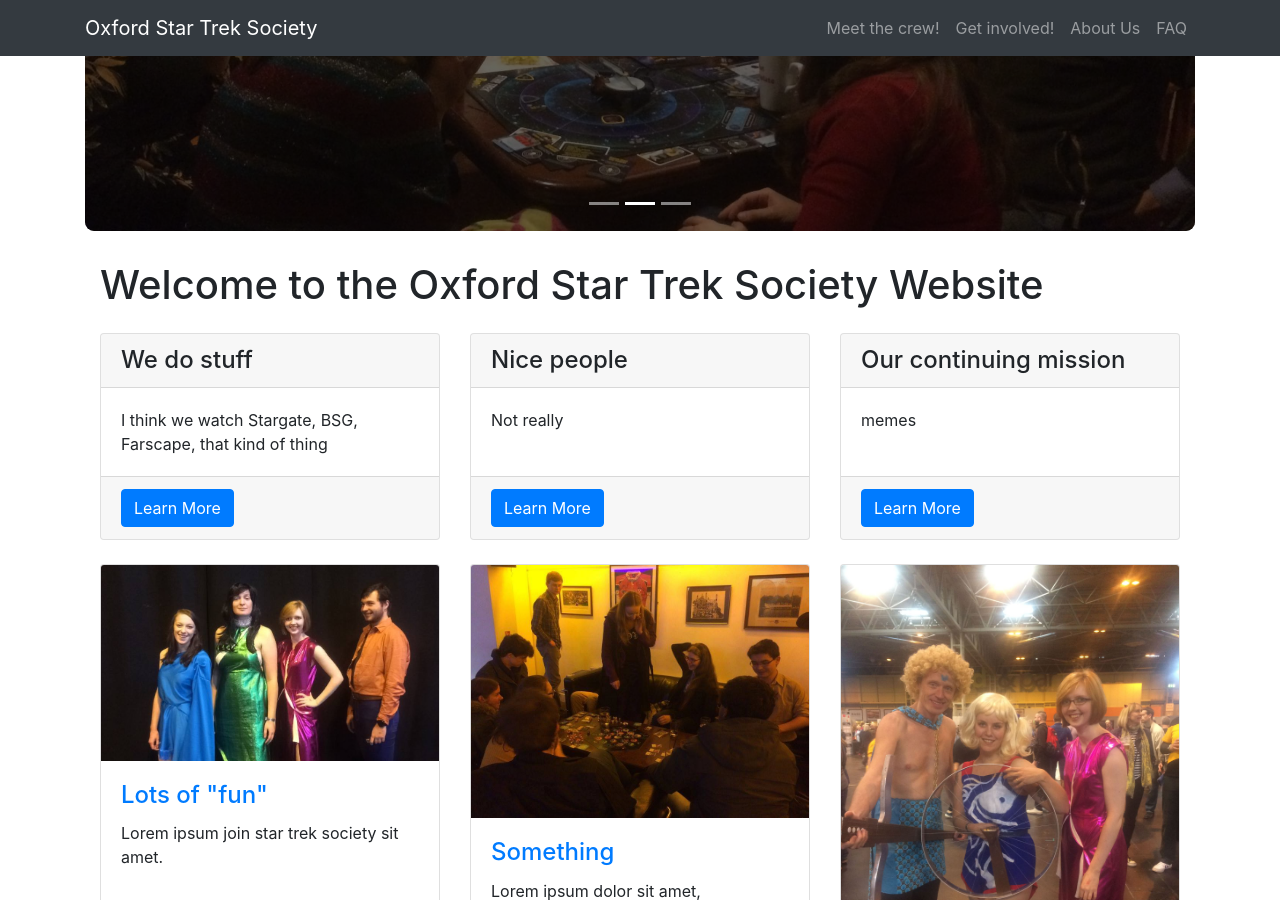
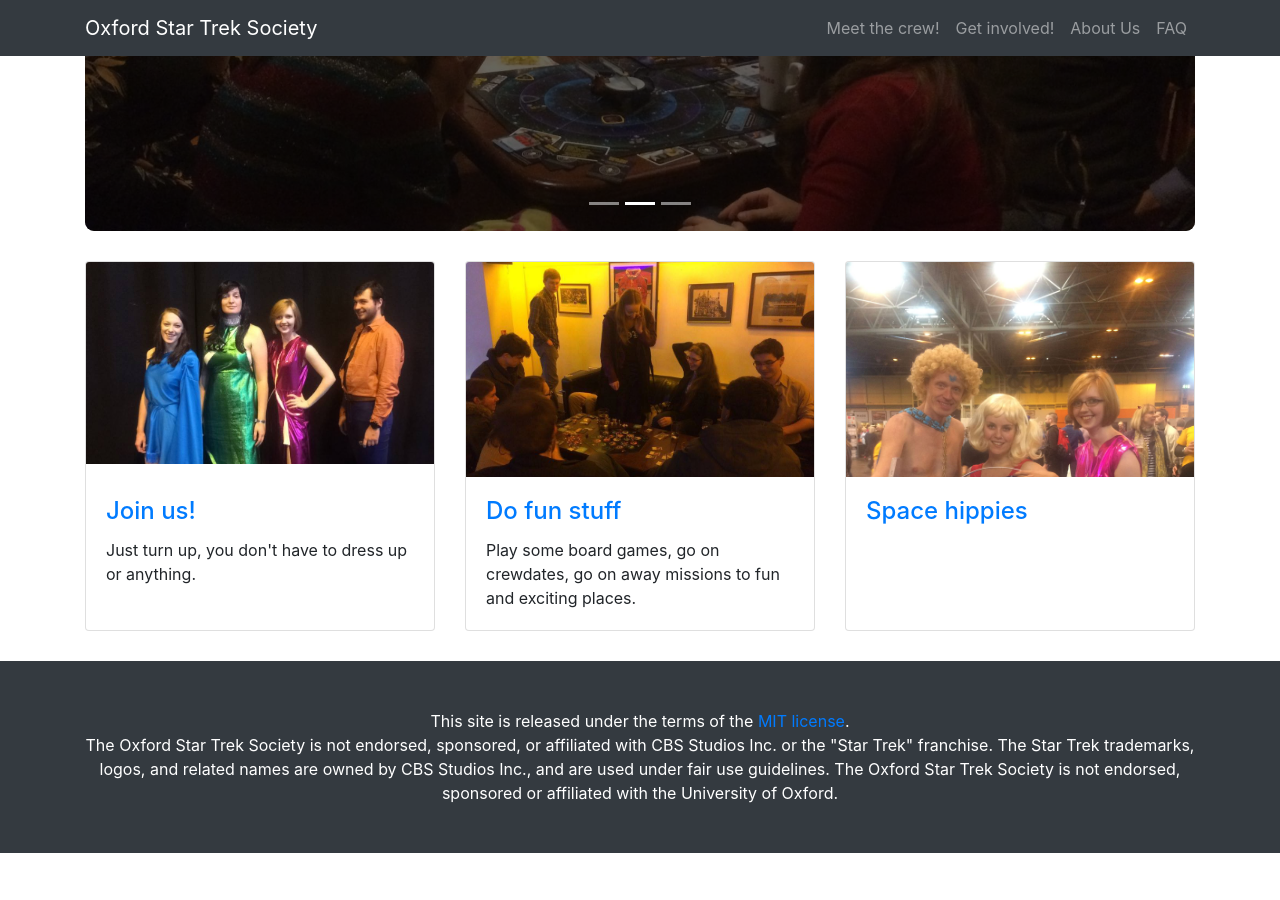
Before and after one commit to oxfordstartreksociety/oxfordstartreksociety.github.io, a Jekyll site: the page built from index.html, in a window 1280 px wide and 900 px high, scrolled down 415 px. Built offline with Jekyll 4.4.1, drawn with Linux system fonts in a browser that asks for light colours; after the commit the page ends 1268 px from its top, so only the background shows below that; some of the changed text lies outside the part shown.

Commit message:
delete useless cards

```diff
--- a/index.html
+++ b/index.html
@@ -29,104 +29,52 @@ layout: default
 	  <span class="sr-only">Next</span>
 	</a>
   </div>
-</header>
-
-<div class="container">
-  <h1 class="my-4">Welcome to the Oxford Star Trek Society Website</h1>
-  <div class="row">
-	<div class="col-lg-4 mb-4">
-	  <div class="card h-100">
-		<h4 class="card-header">We do stuff</h4>
-		<div class="card-body">
-		  <p class="card-text">I think we watch Stargate, BSG, Farscape, that kind of thing</p>
-		</div>
-		<div class="card-footer">
-		  <a href="#" class="btn btn-primary">Learn More</a>
-		</div>
-	  </div>
-	</div>
-	<div class="col-lg-4 mb-4">
-	  <div class="card h-100">
-		<h4 class="card-header">Nice people</h4>
-		<div class="card-body">
-		  <p class="card-text">Not really</p>
-		</div>
-		<div class="card-footer">
-		  <a href="#" class="btn btn-primary">Learn More</a>
-		</div>
-	  </div>
-	</div>
-	<div class="col-lg-4 mb-4">
-	  <div class="card h-100">
-		<h4 class="card-header">Our continuing mission</h4>
-		<div class="card-body">
-		  <p class="card-text">memes</p>
-		</div>
-		<div class="card-footer">
-		  <a href="#" class="btn btn-primary">Learn More</a>
-		</div>
-	  </div>
-	</div>
-  </div>
-  <!-- /.row -->
 
   <div class="row">
 	<div class="col-lg-4 col-sm-6 portfolio-item">
 	  <div class="card h-100">
-		<a href="#"><img class="card-img-top" src="img/mudd_women.jpg" alt=""></a>
+		<div class="card-img-trim">
+		  <img class="card-img-top" src="img/mudd_women.jpg" alt="">
+		</div>
 		<div class="card-body">
 		  <h4 class="card-title">
-			<a href="#">Lots of "fun"</a>
+			<a href="#">Join us!</a>
 		  </h4>
 		  <p class="card-text">
-			Lorem ipsum join star trek society sit amet.
+			Just turn up, you don't have to dress up or anything.
 		  </p>
 		</div>
 	  </div>
 	</div>
 	<div class="col-lg-4 col-sm-6 portfolio-item">
 	  <div class="card h-100">
-		<a href="#"><img class="card-img-top" src="img/boardgame.jpg" alt=""></a>
+		<div class="card-img-trim">
+		  <img class="card-img-top" src="img/boardgame.jpg" alt="">
+		</div>
 		<div class="card-body">
 		  <h4 class="card-title">
-			<a href="#">Something</a>
+			<a href="#">Do fun stuff</a>
 		  </h4>
-		  <p class="card-text">Lorem ipsum dolor sit amet, consectetur adipiscing elit. Nam viverra euismod odio, gravida pellentesque urna varius vitae.</p>
+		  <p class="card-text">
+			Play some board games, go on crewdates, go on away
+			missions to fun and exciting places.
+		  </p>
 		</div>
 	  </div>
 	</div>
 	<div class="col-lg-4 col-sm-6 portfolio-item">
 	  <div class="card h-100">
-		<a href="#"><img class="card-img-top" src="img/hippies.jpg" alt=""></a>
+		<div class="card-img-trim">
+		  <img class="card-img-top" src="img/hippies.jpg" alt="">
+		</div>
 		<div class="card-body">
 		  <h4 class="card-title">
 			<a href="#">Space hippies</a>
 		  </h4>
-		  <p class="card-text"></p>
+		  <p class="card-text">
+		  </p>
 		</div>
 	  </div>
 	</div>
   </div>
-
-  <div class="row">
-	<div class="col-lg-6">
-	  <h2>We don't just watch star trek</h2>
-	  <p>Although that is 95% of what we do. Here's a photo proving it.</p>
-	</div>
-	<div class="col-lg-6">
-	  <img class="img-fluid rounded" src="img/atomic.jpg" alt="">
-	</div>
-  </div>
-
-  <hr>
-
-  <div class="row mb-4">
-	<div class="col-md-8">
-	  <p>You too can be a member! Don't even click that button, just
-	  turn up.</p>
-	</div>
-	<div class="col-md-4">
-	  <a class="btn btn-lg btn-secondary btn-block" href="#">JOIN NOW</a>
-	</div>
-  </div>
 </div>
```
